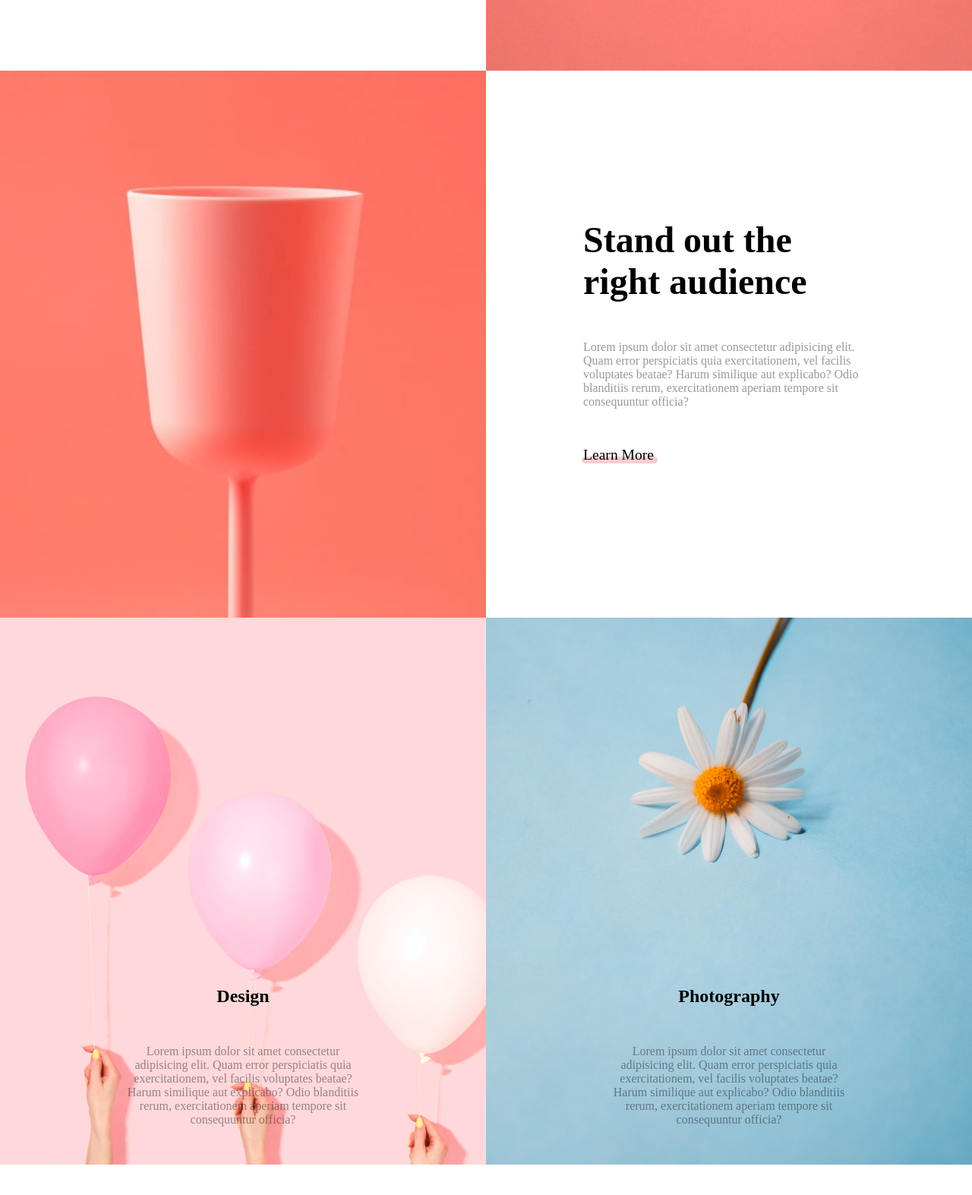
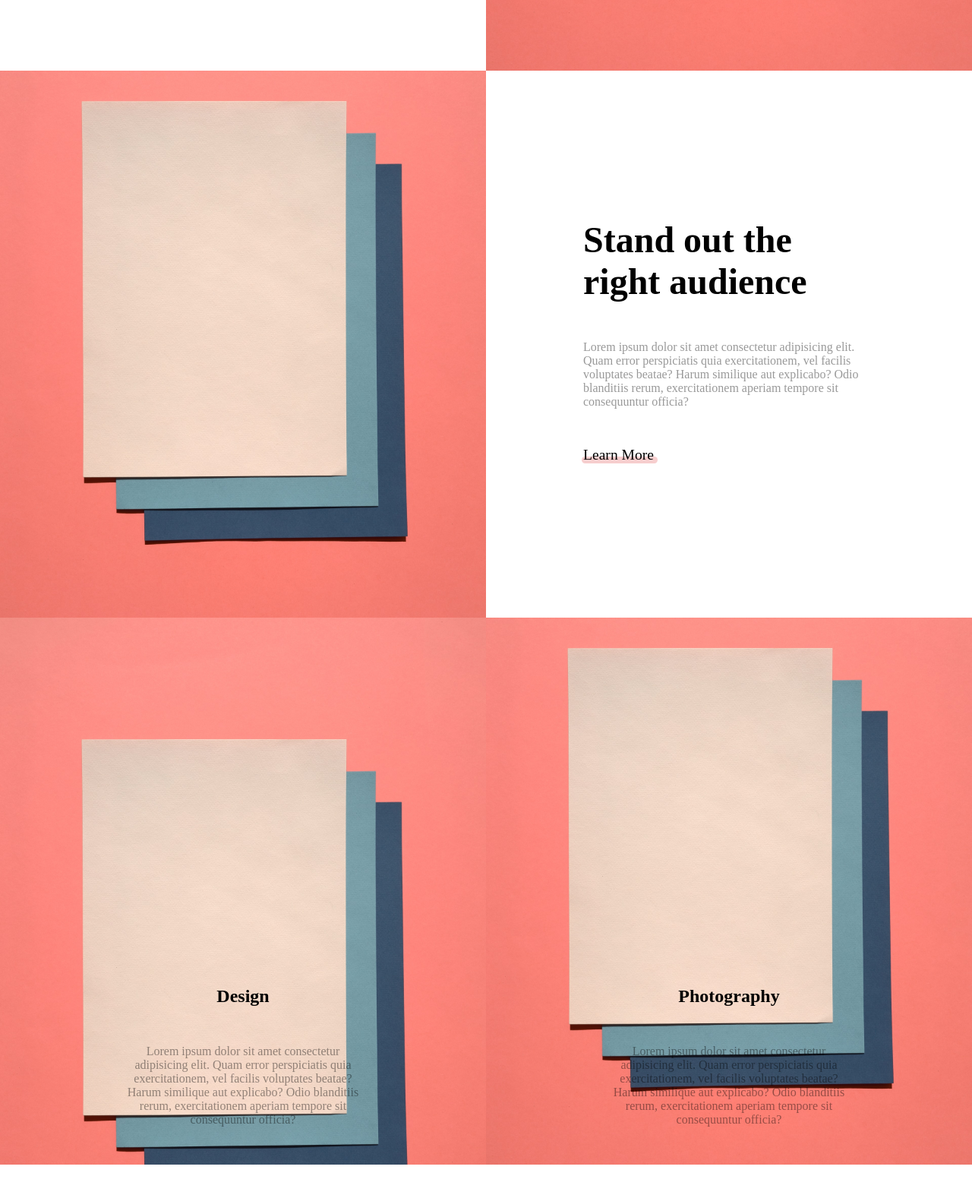
Before and after one commit to clementmoreno0803/AgencyLandingPage, a website built with Parcel: page index.html in a window 1280 px wide. Shown: the part 1427-3000 px from the top of the page at 76% size. Built offline with nearby package versions, Linux system fonts and the light colour scheme.

Commit message:
v3 + images

```diff
--- a/css/style.css
+++ b/css/style.css
@@ -219,25 +219,25 @@ li:nth-child(4):active {
 }
 
 #fleur {
-    background: url('../Assets/desktop/andrej-lisakov-fGZ2x8wFxC0-unsplash.jpg');
+    background-image: url('../Assets/desktop/andrej-lisakov-fGZ2x8wFxC0-unsplash.jpg');
     background-size: cover;
     background-position: center;
 }
 
 #verre {
-    background-image: url('../Assets/mobile/image-stand-out.jpg');
+    background-image: url('../Assets/desktop/andrej-lisakov-fGZ2x8wFxC0-unsplash.jpg');
     background-size: cover;
     background-position: center;
 }
 
 #ballon {
-    background-image: url('../Assets/amy-shamblen-pJ_DCj9KswI-unsplash.jpg');
+    background-image: url('../Assets/desktop/andrej-lisakov-fGZ2x8wFxC0-unsplash.jpg');
     background-size: cover;
     background-repeat: no-repeat;
 }
 
 #petales {
-    background-image: url('../Assets/lucas-george-wendt-7JGJtzuqSEc-unsplash.jpg');
+    background-image: url('../Assets/desktop/andrej-lisakov-fGZ2x8wFxC0-unsplash.jpg');
     background-size: cover;
     background-repeat: no-repeat;
     background-position: center;
```
